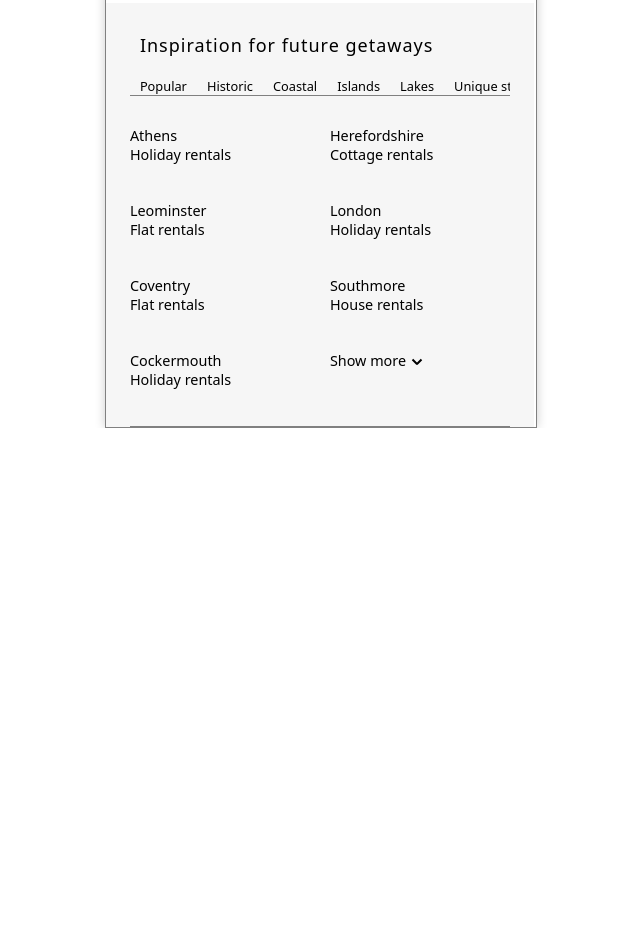
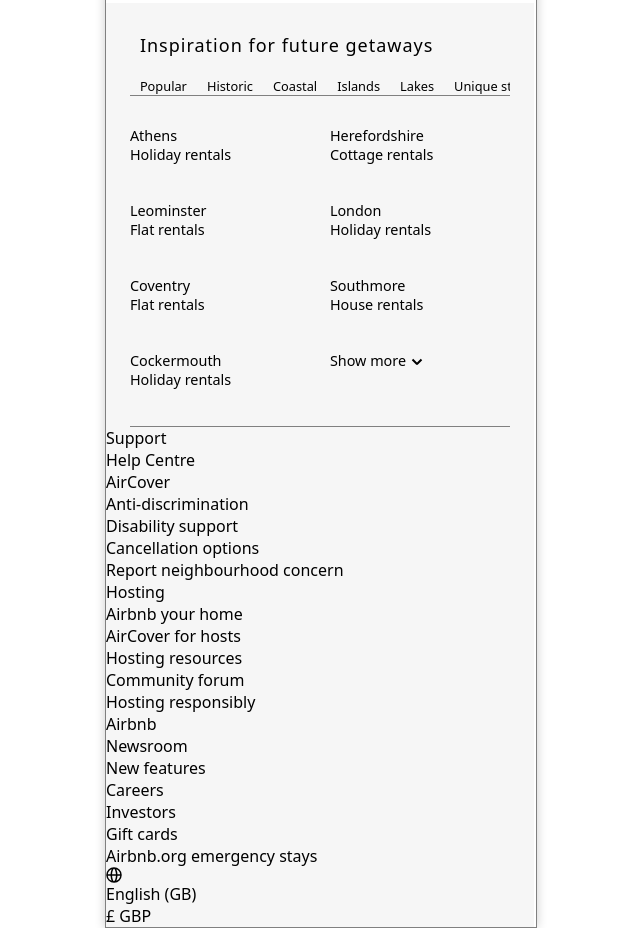
Before and after one commit to RhMoPo/cloned-site, a plain HTML site: page index.html in a window 1280 px wide. Shown: the part 2684-3612 px from the top of the page, without its empty margins (319-959 px from the left). Before the commit the page ends 3112 px from the top, so only its background shows below. Drawn offline with Linux system fonts and the light colour scheme.

Commit message:
finished the footer html, not sticky footer

```diff
--- a/index.html
+++ b/index.html
@@ -350,7 +350,47 @@
 
 
             </div>
+            <div class="support">
+                <div class="sup-title">Support</div>
+                <div class="sup-sub">Help Centre</div>
+                <div class="sup-sub">AirCover</div>
+                <div class="sup-sub">Anti-discrimination</div>
+                <div class="sup-sub">Disability support</div>
+                <div class="sup-sub">Cancellation options</div>
+                <div class="sup-sub">Report neighbourhood concern</div>
+              </div>
 
+              <div class="hosting">
+                <div class="host-title">Hosting</div>
+                <div class="host-sub">Airbnb your home</div>
+                <div class="host-sub">AirCover for hosts</div>
+                <div class="host-sub">Hosting resources</div>
+                <div class="host-sub">Community forum</div>
+                <div class="host-sub">Hosting responsibly</div>
+              </div>
+
+              <div class="airbnbfoot">
+                <div class= airbnbfoottit>Airbnb</div>
+                <div class="airbnbfootsub">Newsroom</div>
+                <div class="airbnbfootsub">New features</div>
+                <div class="airbnbfootsub">Careers</div>
+                <div class="airbnbfootsub">Investors</div>
+                <div class="airbnbfootsub">Gift cards</div>
+                <div class="airbnbfootsub">Airbnb.org emergency stays</div>
+              </div>
+
+              <div class="footerbottom">
+                <div class="world-lang">
+                  <div class="world-icon"><svg xmlns="http://www.w3.org/2000/svg" viewBox="0 0 16 16" style="display:block;height:16px;width:16px;fill:currentColor" aria-hidden="true" role="presentation" focusable="false"><path d="M8 .25a7.77 7.77 0 0 1 7.75 7.78 7.75 7.75 0 0 1-7.52 7.72h-.25A7.75 7.75 0 0 1 .25 8.24v-.25A7.75 7.75 0 0 1 8 .25zm1.95 8.5h-3.9c.15 2.9 1.17 5.34 1.88 5.5H8c.68 0 1.72-2.37 1.93-5.23zm4.26 0h-2.76c-.09 1.96-.53 3.78-1.18 5.08A6.26 6.26 0 0 0 14.17 9zm-9.67 0H1.8a6.26 6.26 0 0 0 3.94 5.08 12.59 12.59 0 0 1-1.16-4.7l-.03-.38zm1.2-6.58-.12.05a6.26 6.26 0 0 0-3.83 5.03h2.75c.09-1.83.48-3.54 1.06-4.81zm2.25-.42c-.7 0-1.78 2.51-1.94 5.5h3.9c-.15-2.9-1.18-5.34-1.89-5.5h-.07zm2.28.43.03.05a12.95 12.95 0 0 1 1.15 5.02h2.75a6.28 6.28 0 0 0-3.93-5.07z"></path></svg></div>
+                  <div class="lang-select">English (GB)</div>
+                </div>
+
+                <div class="currency">
+                    <span class="£">£</span>
+                    <span class="GBP">GBP</span>
+                </div>
+              </div>
+              </footer>
     </main>
   </body>
 </html>
```
